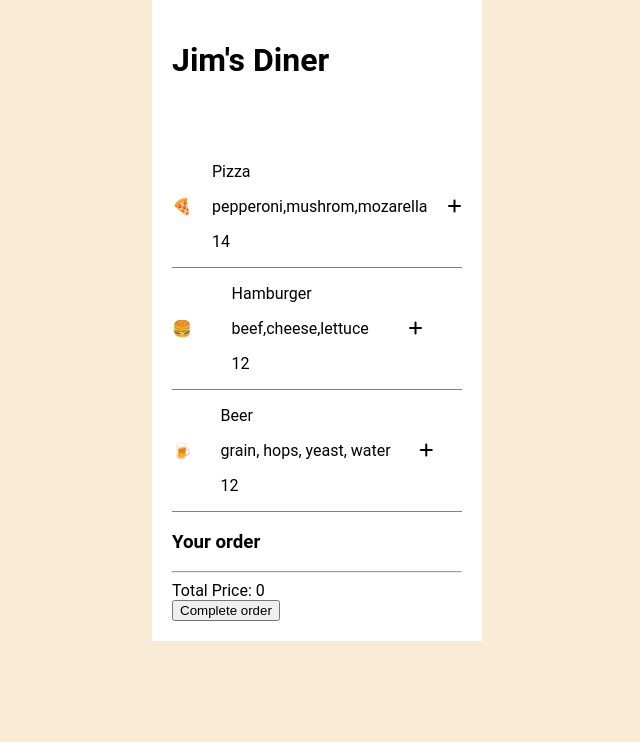
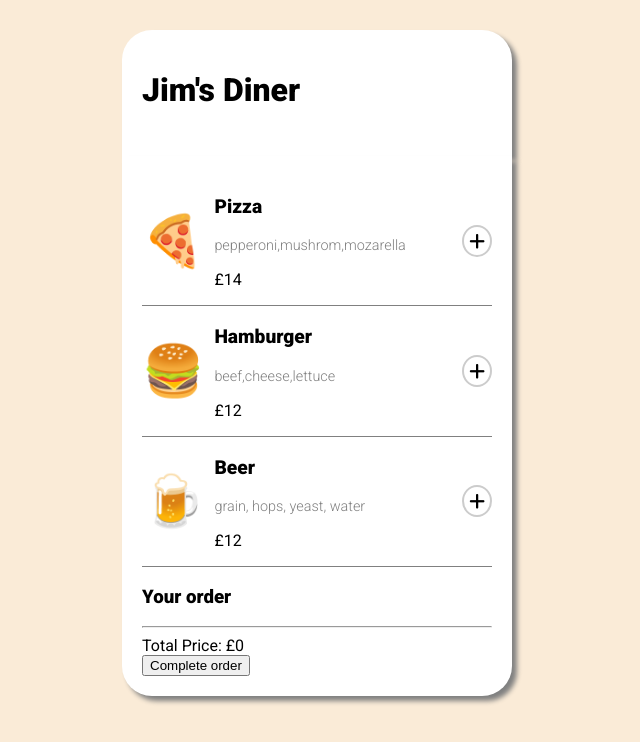
Before and after one commit to tplatt92/restaurantApp, a plain HTML site: page index.html in a window 1280 px wide. Shown: the whole page, without its empty margins (323-963 px from the left). Drawn offline with Linux system fonts and the light colour scheme.

Commit message:
adding styling

```diff
--- a/index.html
+++ b/index.html
@@ -5,6 +5,9 @@
     <meta name="viewport" content="width=device-width, initial-scale=1.0">
     <title>Document</title>
     <link rel="stylesheet" href="styles.css">
+    <link rel="preconnect" href="https://fonts.googleapis.com">
+    <link rel="preconnect" href="https://fonts.gstatic.com" crossorigin>
+    <link href="https://fonts.googleapis.com/css2?family=Roboto:wght@300;400;900&display=swap" rel="stylesheet">
     <link rel="stylesheet" href="https://cdnjs.cloudflare.com/ajax/libs/font-awesome/6.2.0/css/all.min.css" integrity="sha512-xh6O/CkQoPOWDdYTDqeRdPCVd1SpvCA9XXcUnZS2FmJNp1coAFzvtCN9BmamE+4aHK8yyUHUSCcJHgXloTyT2A==" crossorigin="anonymous" referrerpolicy="no-referrer" />
 </head>
 <body>
@@ -12,7 +15,7 @@
         <h1>Jim's Diner</h1>
     </header>
     <main>
-        <div class="menu" id="menu">
+        <div id="menu">
             <!-- menu items here-->
         </div>
         <section class="checkout hidden">
--- a/index.js
+++ b/index.js
@@ -32,7 +32,7 @@ function handlePlusClick(id) {
                             <span class="order-name-remove" data-order-number="${order.orderid}">Remove</span>
                         </div>
                         <div class="order-price">
-                            ${order.price}
+                            £${order.price}
                         </div>
                     </div>`
 
@@ -63,7 +63,7 @@ function handleRemoveClick(orderId) {
                             <span class="order-name-remove" data-order-number="${order.orderid}">Remove</span>
                         </div>
                         <div class="order-price">
-                            ${order.price}
+                            £${order.price}
                         </div>
                     </div>`;
     })
@@ -74,22 +74,19 @@ function getOrderHtml() {
     let menuHtml = ''
     menuArray.forEach(function(item){
     menuHtml+= `
-    <div class = "menu">
-        <div class="menu-inner">
+    <div class="menu">
+    <div class="menu-content">
         <div class="emoji-container">
             <span class="emoji">${item.emoji}</span>
         </div>
         <div class="itemInfo">
             <p class="item">${item.name}</p>
             <p class="ingredients">${item.ingredients}</p>
-                    <p class="price">${item.price}</p>
+            <p class="price">£${item.price}</p>
+        </div>
     </div>
     <div class="plus-container">
-                    <i class="fa-solid fa-plus" data-plus= "${item.id}"></i>
-                </div>
-
-                <div>
-            </div>
+        <i class="fa-solid fa-plus" data-plus="${item.id}"></i>
     </div>
 </div>
     `
@@ -108,7 +105,7 @@ function render() {
     document.querySelector(".orders").innerHTML = orderHtml;
     const totalPriceElement = document.querySelector('.total-price');
     if (totalPriceElement) {
-        totalPriceElement.textContent = 'Total Price: ' + totalPrice; // You can format this as needed
+        totalPriceElement.textContent = 'Total Price: £' + totalPrice; // You can format this as needed
     }
 
 }
--- a/styles.css
+++ b/styles.css
@@ -9,31 +9,82 @@ body {
 }
 
 main, header{
-    width: 290px;
+    width: 350px;
     margin: 0 auto;
     background-color: white;
     padding: 20px;
+    box-shadow: 5px 5px 5px grey;
 }
 
 header{
     padding-bottom: 25px;
+    margin-top: 30px;
+    border-top-left-radius: 30px;
+    border-top-right-radius: 30px;
+}
+
+main {
+    border-bottom-left-radius: 30px;
+    border-bottom-right-radius: 30px;
+
 }
 
 .menu {
-    align-items: flex-start;
-    gap: 10px;
+    display: flex;
+    justify-content: space-between;
+    align-items: center;
+    gap: 20px;
+    border-bottom: solid 1px grey;
+    width: 100%;
 }
 
 .menu-inner {
     display: flex;
+    justify-content: space-between;
     align-items: center;
-    justify-content: space-between;
-    gap: 20px;
+    gap: 10px;
     border-bottom: 1px solid grey;
+    width: 100%;
+}
+
+.menu-content {
+    display: flex;
+    gap: 10px;
+    justify-content: center;
+    align-items: center;
 }
 
 .plus-container {
-    display: flex;
-    justify-content: flex-end;
-    align-items: flex-end;
+    flex-shrink: 0;
+
 }
+
+.fa-plus {
+    font-size: 18px;
+    border: 2px solid #ccc; /* Set the border properties */
+    border-radius: 50%; /* Create a circular border */
+    padding: 5px; /* Add some padding within the circular border */
+    display: inline-block; /* Ensure the circular border maintains its shape */
+    text-align: center; /* Center the plus icon within the circular border */
+
+}
+
+.fa-plus:hover {
+    background-color: #ccc;
+    color: white;
+}
+
+.emoji {
+    font-size: 50px;
+}
+
+.item {
+    font-weight: bold;
+    font-size: 1.2rem;
+}
+
+.ingredients {
+    font-weight: 300;
+    font-size: 0.9rem;
+    color: grey;
+}
```
Lines whose indentation alone changed are shown as unchanged.
